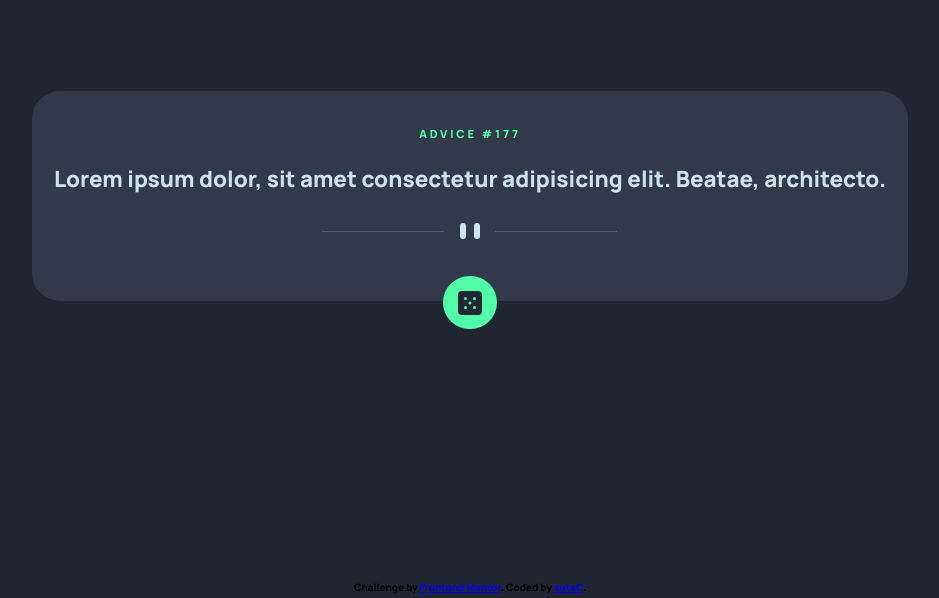
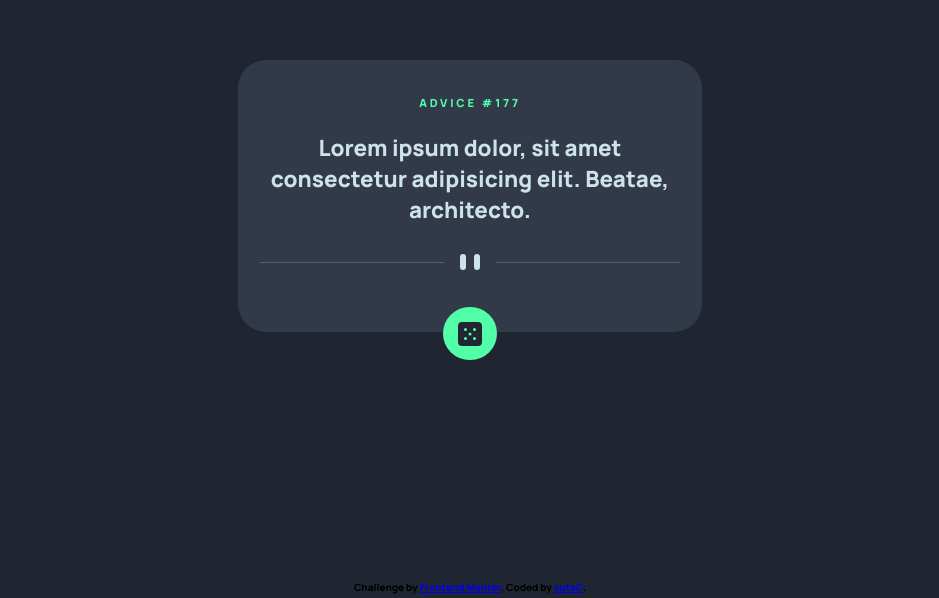
Before and after one commit to sutaC/Advice-generator-app, a SvelteKit app: page / in a window 1280 px wide. Shown: the part 206-804 px from the top of the page, without its empty margins (170-1109 px from the left). Built offline with nearby package versions, Linux system fonts and the light colour scheme.

Commit message:
Desktop view styled

```diff
--- a/src/routes/+page.svelte
+++ b/src/routes/+page.svelte
@@ -57,6 +57,8 @@
 
 
     main {
+        max-width: 15rem;
+
         padding: 1rem 0.8rem 0rem 0.8rem;
 
         border-radius: 1rem;
@@ -103,7 +105,13 @@
     }
 
 
+    @media (min-width: 400px) {
 
+        .devider {
+            background-image: url('/pattern-divider-desktop.svg');
+        }
+
+    }
 
 
 </style>
```
